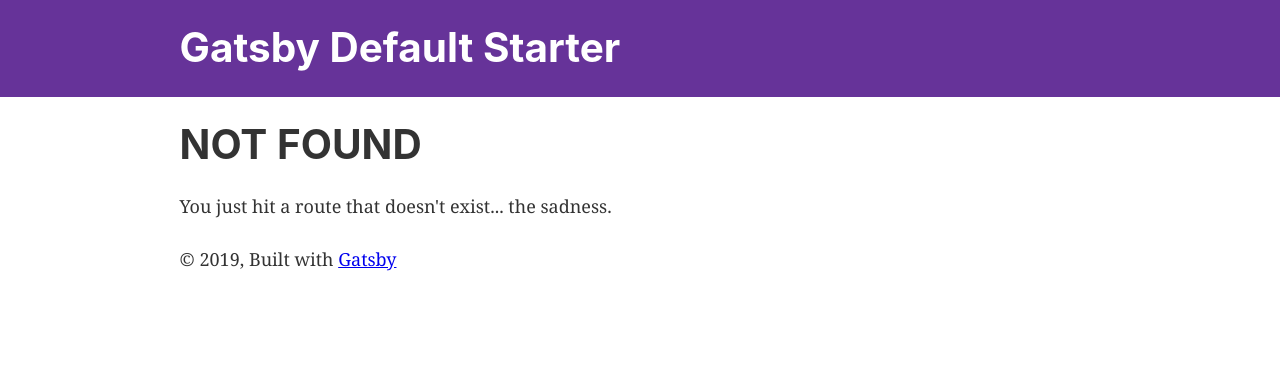
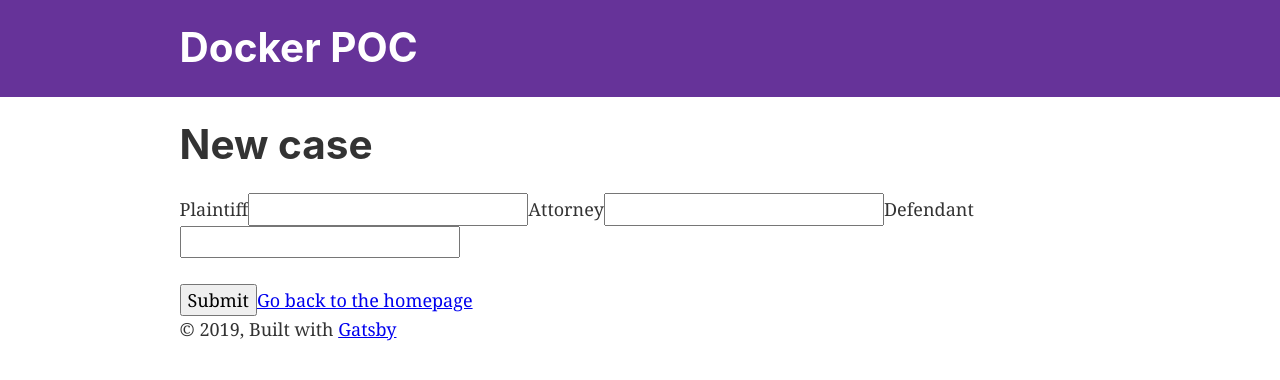
Before and after one commit to MiLandry/docket-poc, a Gatsby site: page /new-case in a window 1280 px wide. Before the commit this address had no page. Built offline with nearby package versions, Linux system fonts and the light colour scheme; Gatsby itself is replaced by a stand-in of ours.

Commit message:
add form

```diff
--- a/gatsby-config.js
+++ b/gatsby-config.js
@@ -1,6 +1,6 @@
 module.exports = {
   siteMetadata: {
-    title: `Gatsby Default Starter`,
+    title: `Docker POC`,
     description: `Kick off your next, great Gatsby project with this default starter. This barebones starter ships with the main Gatsby configuration files you might need.`,
     author: `@gatsbyjs`,
   },
--- a/package.json
+++ b/package.json
@@ -5,6 +5,7 @@
   "version": "0.1.0",
   "author": "Kyle Mathews <mathews.kyle@gmail.com>",
   "dependencies": {
+    "formik": "^1.4.2",
     "gatsby": "^2.0.76",
     "gatsby-image": "^2.0.20",
     "gatsby-plugin-manifest": "^2.0.9",
@@ -14,8 +15,8 @@
     "gatsby-source-filesystem": "^2.0.8",
     "gatsby-transformer-sharp": "^2.1.8",
     "prop-types": "^15.6.2",
-    "react": "^16.6.3",
-    "react-dom": "^16.6.3",
+    "react": "16.7.0-alpha.2",
+    "react-dom": "16.7.0-alpha.2",
     "react-helmet": "^5.2.0"
   },
   "keywords": [
--- /dev/null
+++ b/src/components/forms/NewCaseForm.js
@@ -0,0 +1,19 @@
+import React from 'react'
+
+const NewCaseForm = ({ value, foo }) => {
+  return (
+    <>
+      <form action="" method="post">
+        <label htmlFor="">Plaintiff</label>
+        <input type="text" name="plaintiff" id="" />
+        <label htmlFor="">Attorney</label>
+        <input type="text" name="attorney" id="" />
+        <label htmlFor="">Defendant</label>
+        <input type="text" name="defendant" id="" />
+      </form>
+      <button type="submit">Submit</button>
+    </>
+  )
+}
+
+export default NewCaseForm
--- a/src/pages/index.js
+++ b/src/pages/index.js
@@ -14,7 +14,7 @@ const IndexPage = () => (
     <div style={{ maxWidth: `300px`, marginBottom: `1.45rem` }}>
       <Image />
     </div>
-    <Link to="/page-2/">Go to page 2</Link>
+    <Link to="/new-case/">Go to new case</Link>
   </Layout>
 )
 
--- /dev/null
+++ b/src/pages/new-case.js
@@ -0,0 +1,18 @@
+import React from 'react'
+import { Link } from 'gatsby'
+
+import Layout from '../components/layout'
+import SEO from '../components/seo'
+import NewCaseForm from '../components/forms/NewCaseForm'
+
+const SecondPage = () => (
+  <Layout>
+    <SEO title="Page two" />
+    <h1>New case</h1>
+    <NewCaseForm />
+
+    <Link to="/">Go back to the homepage</Link>
+  </Layout>
+)
+
+export default SecondPage
```
Also changed, not shown: 1 other file.
